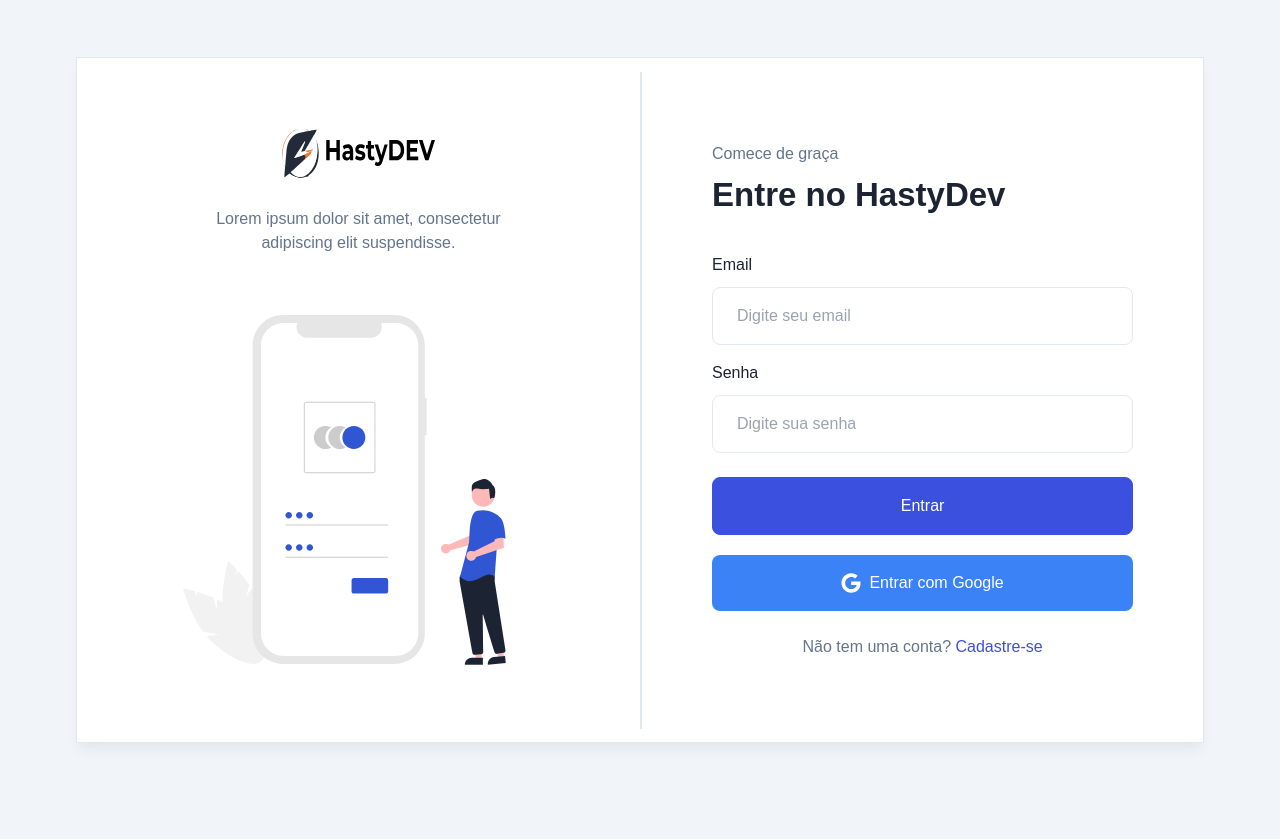
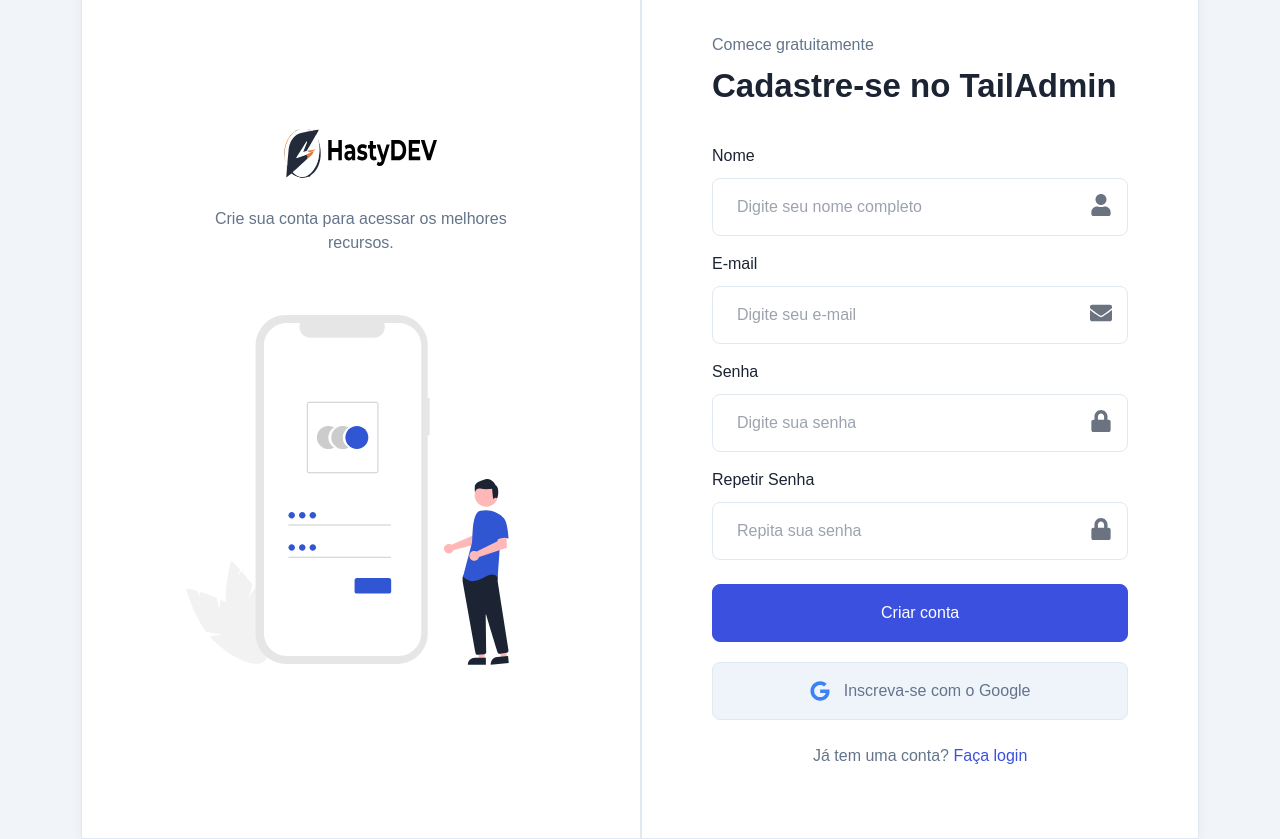
Before and after one commit to Hasty-DEV/hasty-admin, a React (Vite) app: page /sign-up in a window 1280 px wide. Before the commit this address led to /sign-in. Before the commit the page ends 800 px from the top, so only its background shows below. Built offline with nearby package versions, Linux system fonts and the light colour scheme; no server answers.

Commit message:
feat: add simple sign up with firebase

```diff
--- a/src/view/routes/BrowserRouter.tsx
+++ b/src/view/routes/BrowserRouter.tsx
@@ -10,6 +10,7 @@
 import { Loader } from '../components/Loader';
 import { DefaultLayout } from '../layout/DefaultLayout';
 import { SignIn } from '../screens/Auth/SignIn';
+import { SignUp } from '../screens/Auth/SignUp';
 import { ListAllNewsletter } from '../screens/Newsletter/ListAllNewsletter';
 import { ROUTES } from './Routes';
 
@@ -55,7 +56,7 @@
                 element={<Navigate to="/sign-in" />}
               />
               <Route path="/sign-in" element={<SignIn />} />
-              <Route path="*" element={<Navigate to="/sign-in" />} />
+              <Route path="/sign-up" element={<SignUp />} />
             </>
           )}
           {isAuthenticated && (
--- /dev/null
+++ b/src/view/screens/Auth/SignUp.tsx
@@ -0,0 +1,183 @@
+import {
+  createUserWithEmailAndPassword,
+  GoogleAuthProvider,
+  signInWithPopup,
+} from 'firebase/auth';
+import { useState } from 'react';
+import { FaEnvelope, FaGoogle, FaLock, FaUser } from 'react-icons/fa';
+import { Link, useNavigate } from 'react-router-dom';
+import { auth } from '../../../data/datasource/Firebase.datasource';
+import AuthImage from '../../assets/AuthImage.svg';
+import Logo from '../../assets/logo/logo-light.svg';
+
+export function SignUp() {
+  const [name, setName] = useState('');
+  const [email, setEmail] = useState('');
+  const [password, setPassword] = useState('');
+  const [rePassword, setRePassword] = useState('');
+  const [error, setError] = useState('');
+  const navigate = useNavigate();
+
+  const handleSubmit = async (e: React.FormEvent) => {
+    e.preventDefault();
+
+    if (password !== rePassword) {
+      setError('As senhas não coincidem');
+      return;
+    }
+
+    try {
+      await createUserWithEmailAndPassword(auth, email, password);
+      // eslint-disable-next-line @typescript-eslint/no-explicit-any
+    } catch (err: any) {
+      setError(err.message);
+    }
+  };
+
+  const handleGoogleSignIn = async () => {
+    const provider = new GoogleAuthProvider();
+    try {
+      await signInWithPopup(auth, provider);
+      navigate('/');
+      // eslint-disable-next-line @typescript-eslint/no-explicit-any
+    } catch (err: any) {
+      setError(err.message);
+    }
+  };
+
+  return (
+    <main className="h-screen flex items-center justify-center">
+      <div className="rounded-sm border border-stroke bg-white shadow-default dark:border-strokedark dark:bg-boxdark">
+        <div className="flex flex-wrap items-center">
+          <div className="hidden w-full xl:block xl:w-1/2">
+            <div className="py-17.5 px-26 text-center">
+              <Link className="mb-5.5 inline-block" to="/">
+                <img src={Logo} alt="Logo" />
+              </Link>
+              <p className="2xl:px-20">
+                Crie sua conta para acessar os melhores recursos.
+              </p>
+
+              <span className="mt-15 inline-block">
+                <img src={AuthImage} alt="Imagem de autenticação" />
+              </span>
+            </div>
+          </div>
+
+          <div className="w-full border-stroke dark:border-strokedark xl:w-1/2 xl:border-l-2">
+            <div className="w-full p-4 sm:p-12.5 xl:p-17.5">
+              <span className="mb-1.5 block font-medium">
+                Comece gratuitamente
+              </span>
+              <h2 className="mb-9 text-2xl font-bold text-black dark:text-white sm:text-title-xl2">
+                Cadastre-se no TailAdmin
+              </h2>
+
+              <form onSubmit={handleSubmit}>
+                {error && <div className="text-red-500 mb-4">{error}</div>}
+
+                <div className="mb-4">
+                  <label className="mb-2.5 block font-medium text-black dark:text-white">
+                    Nome
+                  </label>
+                  <div className="relative">
+                    <input
+                      type="text"
+                      placeholder="Digite seu nome completo"
+                      className="w-full rounded-lg border border-stroke bg-transparent py-4 pl-6 pr-10 text-black outline-none focus:border-primary focus-visible:shadow-none dark:border-form-strokedark dark:bg-form-input dark:text-white dark:focus:border-primary"
+                      value={name}
+                      onChange={(e) => setName(e.target.value)}
+                    />
+                    <span className="absolute right-4 top-4">
+                      <FaUser className="text-gray-500" size={22} />
+                    </span>
+                  </div>
+                </div>
+
+                <div className="mb-4">
+                  <label className="mb-2.5 block font-medium text-black dark:text-white">
+                    E-mail
+                  </label>
+                  <div className="relative">
+                    <input
+                      type="email"
+                      placeholder="Digite seu e-mail"
+                      className="w-full rounded-lg border border-stroke bg-transparent py-4 pl-6 pr-10 text-black outline-none focus:border-primary focus-visible:shadow-none dark:border-form-strokedark dark:bg-form-input dark:text-white dark:focus:border-primary"
+                      value={email}
+                      onChange={(e) => setEmail(e.target.value)}
+                    />
+                    <span className="absolute right-4 top-4">
+                      <FaEnvelope className="text-gray-500" size={22} />
+                    </span>
+                  </div>
+                </div>
+
+                <div className="mb-4">
+                  <label className="mb-2.5 block font-medium text-black dark:text-white">
+                    Senha
+                  </label>
+                  <div className="relative">
+                    <input
+                      type="password"
+                      placeholder="Digite sua senha"
+                      className="w-full rounded-lg border border-stroke bg-transparent py-4 pl-6 pr-10 text-black outline-none focus:border-primary focus-visible:shadow-none dark:border-form-strokedark dark:bg-form-input dark:text-white dark:focus:border-primary"
+                      value={password}
+                      onChange={(e) => setPassword(e.target.value)}
+                    />
+                    <span className="absolute right-4 top-4">
+                      <FaLock className="text-gray-500" size={22} />
+                    </span>
+                  </div>
+                </div>
+
+                <div className="mb-6">
+                  <label className="mb-2.5 block font-medium text-black dark:text-white">
+                    Repetir Senha
+                  </label>
+                  <div className="relative">
+                    <input
+                      type="password"
+                      placeholder="Repita sua senha"
+                      className="w-full rounded-lg border border-stroke bg-transparent py-4 pl-6 pr-10 text-black outline-none focus:border-primary focus-visible:shadow-none dark:border-form-strokedark dark:bg-form-input dark:text-white dark:focus:border-primary"
+                      value={rePassword}
+                      onChange={(e) => setRePassword(e.target.value)}
+                    />
+                    <span className="absolute right-4 top-4">
+                      <FaLock className="text-gray-500" size={22} />
+                    </span>
+                  </div>
+                </div>
+
+                <div className="mb-5">
+                  <input
+                    type="submit"
+                    value="Criar conta"
+                    className="w-full cursor-pointer rounded-lg border border-primary bg-primary p-4 text-white transition hover:bg-opacity-90"
+                  />
+                </div>
+
+                <button
+                  type="button"
+                  onClick={handleGoogleSignIn}
+                  className="flex w-full items-center justify-center gap-3.5 rounded-lg border border-stroke bg-gray p-4 hover:bg-opacity-50 dark:border-strokedark dark:bg-meta-4 dark:hover:bg-opacity-50"
+                >
+                  <FaGoogle className="text-blue-500" size={20} />
+                  Inscreva-se com o Google
+                </button>
+
+                <div className="mt-6 text-center">
+                  <p>
+                    Já tem uma conta?{' '}
+                    <Link to="/sign-in" className="text-primary">
+                      Faça login
+                    </Link>
+                  </p>
+                </div>
+              </form>
+            </div>
+          </div>
+        </div>
+      </div>
+    </main>
+  );
+}
```
